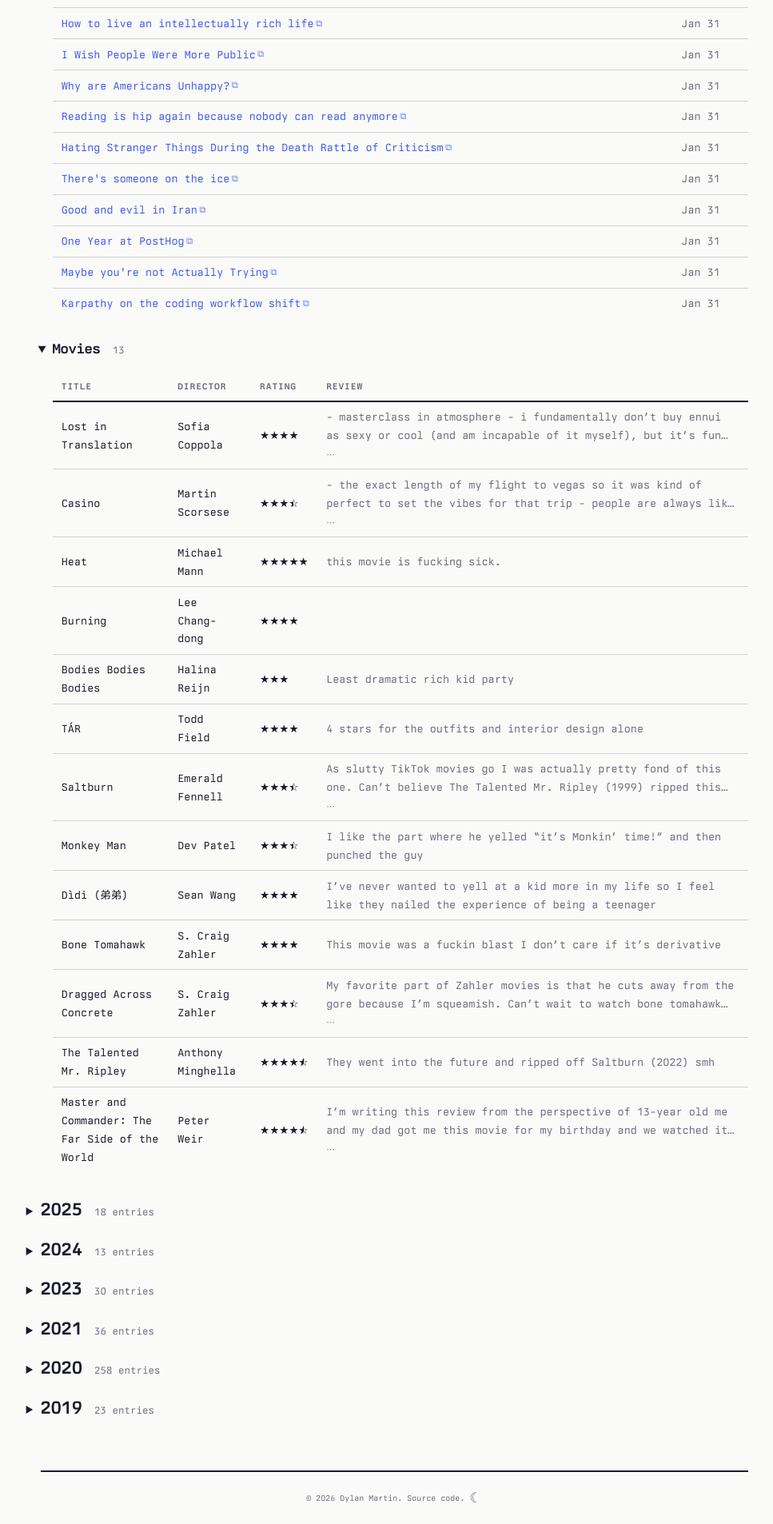
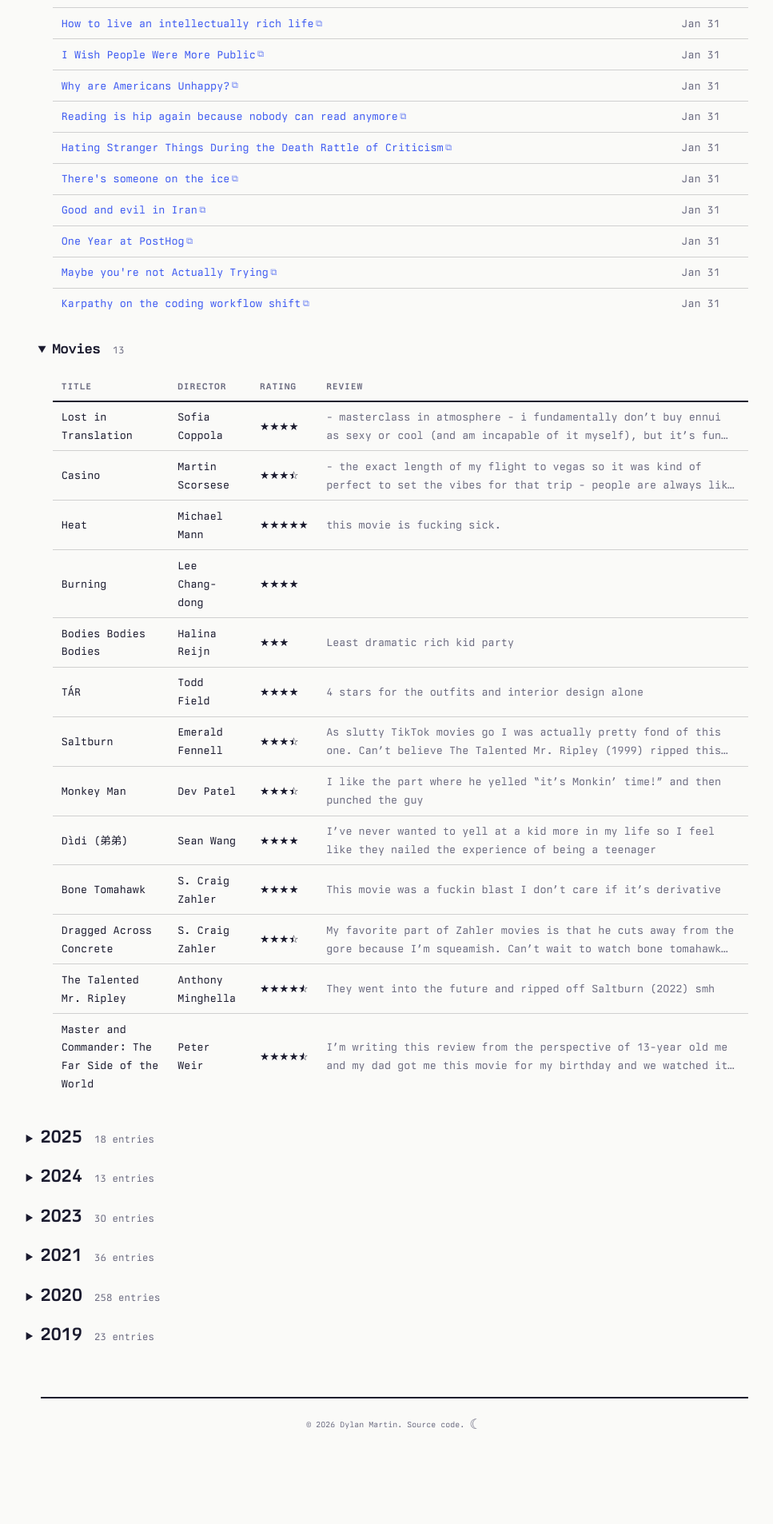
Before and after one commit to dmarticus/dmarticus.github.io, a Jekyll site: the page built from media.html, in a window 1280 px wide. Shown: the part 1230-3136 px from the top of the page at 80% size, without its empty margins (147-1114 px from the left). Built offline with Jekyll 4.4.1, drawn with Linux system fonts in a browser that asks for light colours; after the commit the page ends 3044 px from its top, so only the background shows below that.

Commit message:
Drop the review expand button; rely on native clamp ellipsis
The line-clamp already renders a trailing ellipsis, so the separate
indicator showed dots twice. Clicking the review cell still toggles
the full text.

Co-Authored-By: Claude Fable 5 <noreply@anthropic.com>

```diff
--- a/media.html
+++ b/media.html
@@ -70,15 +70,6 @@ redirect_from:
     }
     .media-review.clampable {
         cursor: pointer;
-    }
-    .review-more {
-        display: none;
-        color: var(--text-secondary);
-        font-size: 0.8em;
-        user-select: none;
-    }
-    .media-review.clampable .review-more {
-        display: inline;
     }
     .media-no-results {
         color: var(--text-secondary);
@@ -176,7 +167,6 @@ redirect_from:
                             {% if reviewed.size > 0 %}
                             <td class="media-review">
                                 <span class="review-text">{{ entry.note }}</span>
-                                <span class="review-more">⋯</span>
                             </td>
                             {% endif %}
                         </tr>
@@ -215,7 +205,6 @@ redirect_from:
                             {% if reviewed.size > 0 %}
                             <td class="media-review">
                                 <span class="review-text">{{ entry.note }}</span>
-                                <span class="review-more">⋯</span>
                             </td>
                             {% endif %}
                         </tr>
```
